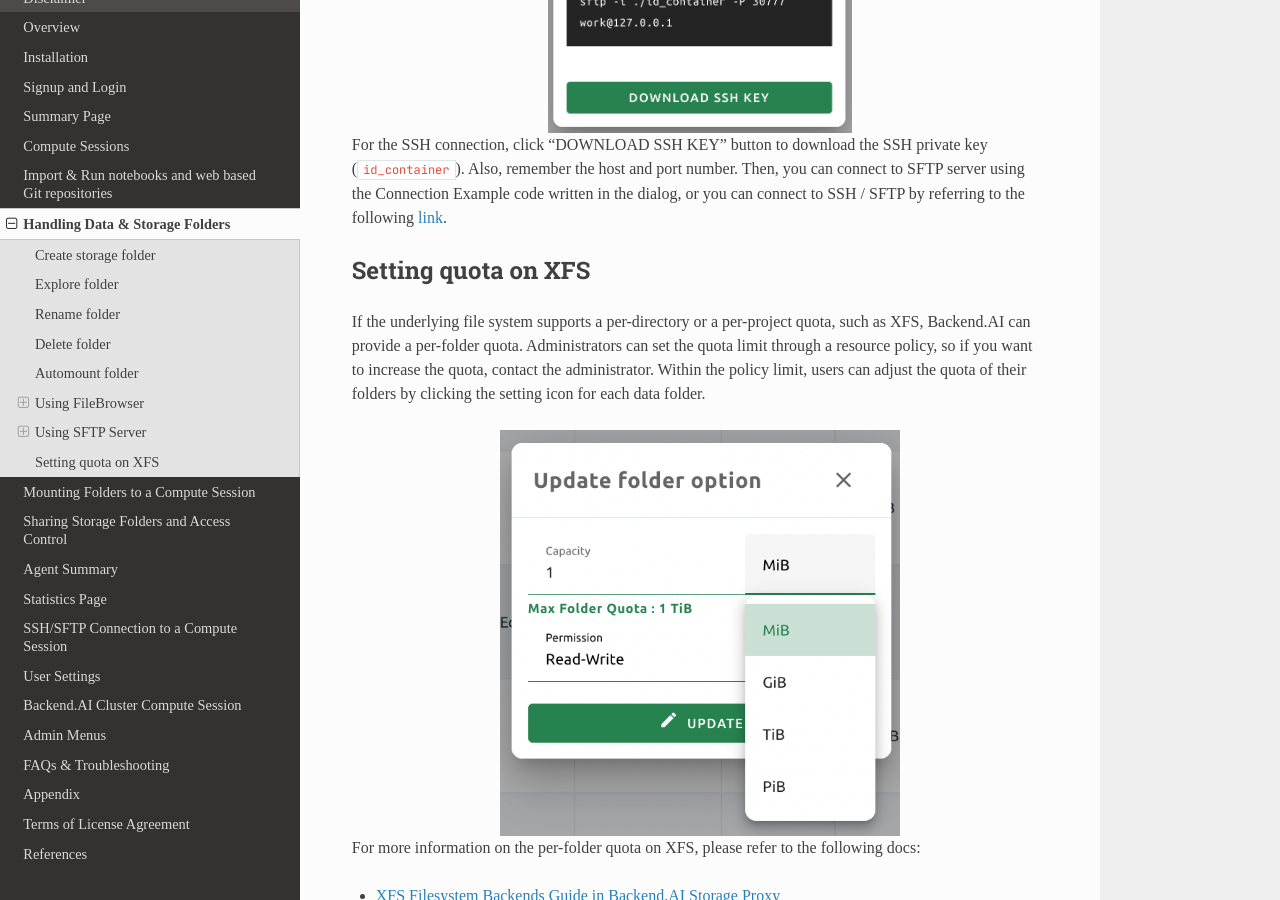
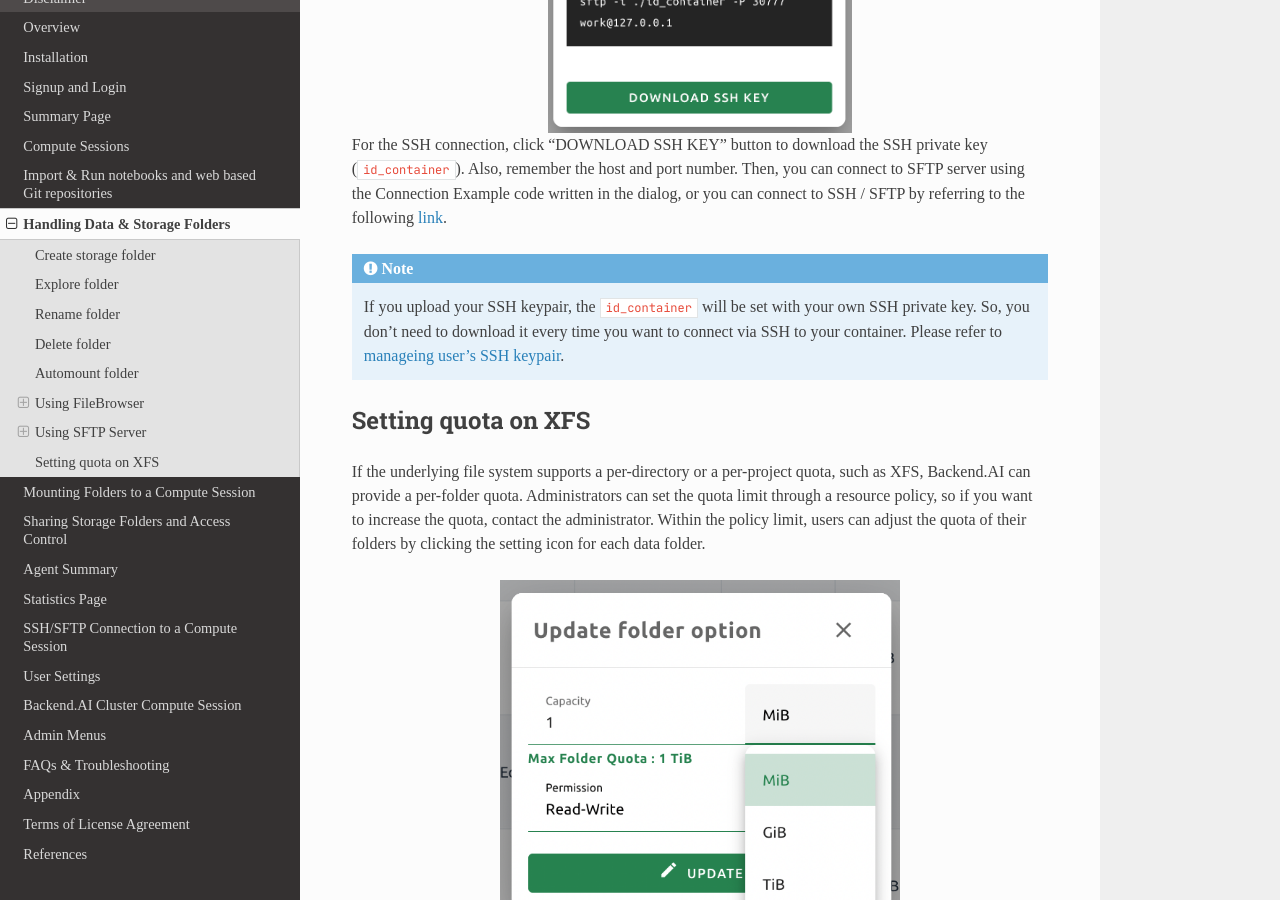
Before and after one commit to lablup/backend.ai-docs-webui, a Sphinx documentation site: the page built from docs/vfolder/vfolder.rst, in a window 1280 px wide and 900 px high, scrolled down 12501 px. Built offline with Sphinx 7.4.7 and the Read the Docs theme 2.0.0, drawn with Linux system fonts in a browser that asks for light colours; some web fonts are replaced.

Commit message:
docs: add a note to link ssh keyapr upload guide

```diff
--- a/docs/user_settings/user_settings.rst
+++ b/docs/user_settings/user_settings.rst
@@ -53,6 +53,8 @@ before the page is refreshed.
    indicates the item is not yet translated for that language. Since Backend.AI
    WebUI is open sourced, anyone who willing to make the translation better
    can contribute: https://github.com/lablup/backend.ai-webui.
+
+.. _user-ssh-keypair-management:
 
 SSH Keypair Management
 ^^^^^^^^^^^^^^^^^^^^^^
--- a/docs/vfolder/vfolder.rst
+++ b/docs/vfolder/vfolder.rst
@@ -359,6 +359,11 @@ For the SSH connection, click "DOWNLOAD SSH KEY" button to download the SSH priv
 using the Connection Example code written in the dialog, or you can connect to SSH / SFTP
 by referring to the following :ref:`link<sftp_connection_for_linux_and_mac>`.
 
+.. note::
+   If you upload your SSH keypair, the ``id_container`` will be set with your
+   own SSH private key. So, you don't need to download it every time you
+   want to connect via SSH to your container. Please refer to
+   :ref:`manageing user's SSH keypair<user-ssh-keypair-management>`.
 
 
 Setting quota on XFS
```
Also changed, not shown: 1 other file.
